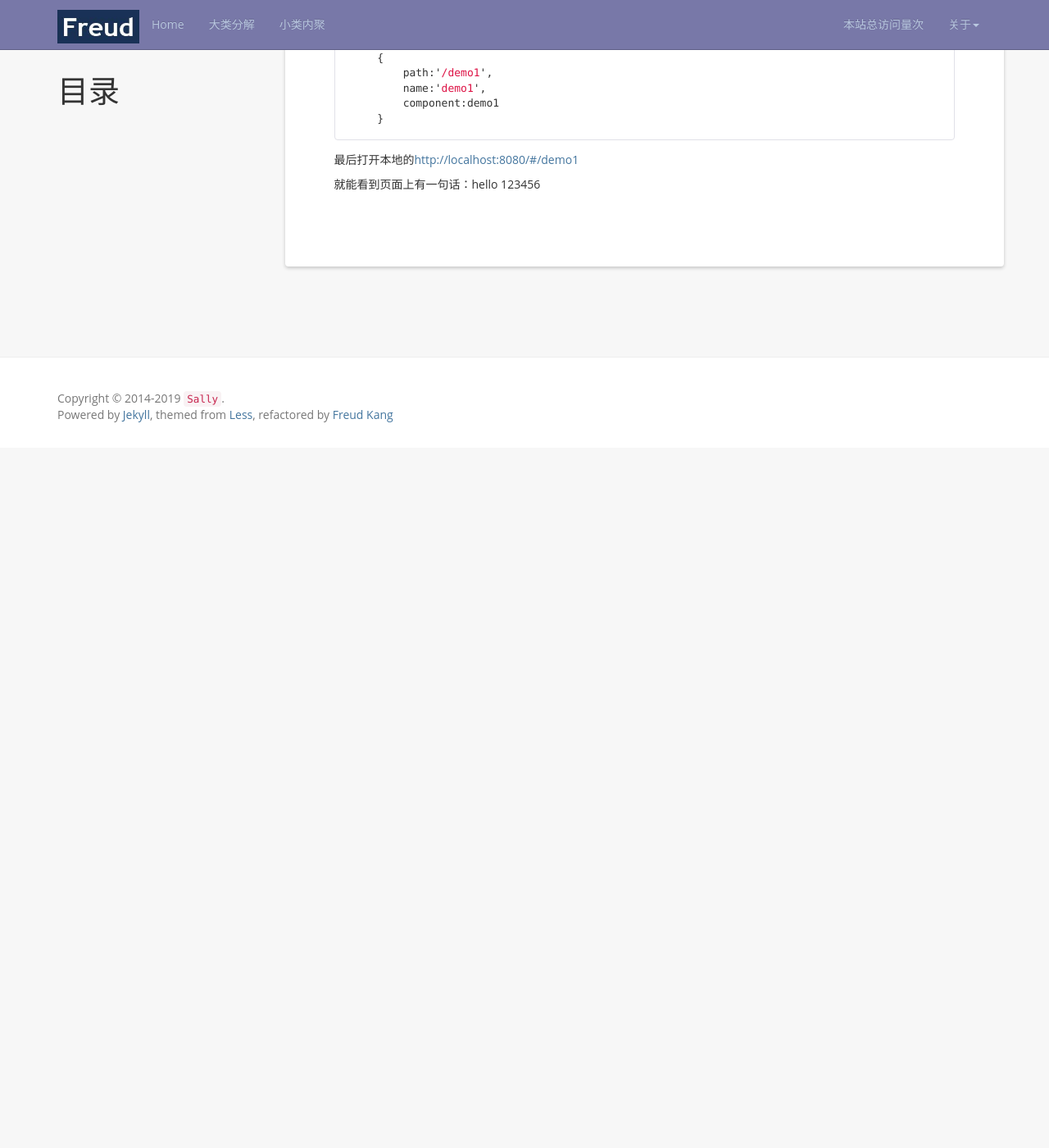
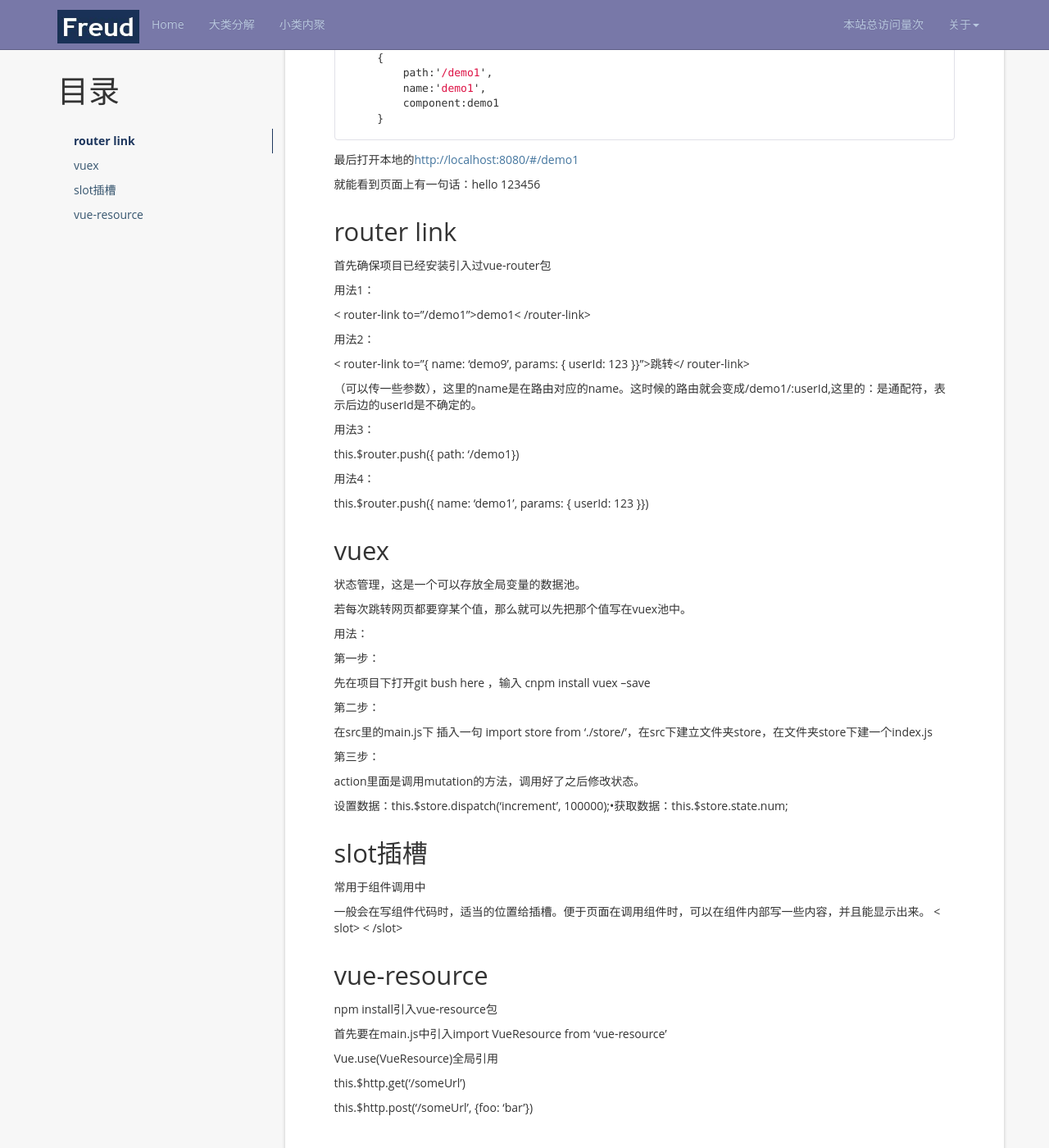
Before and after one commit to Sallyfafafa/Sallyfafafa.github.io, a Jekyll site: the page built from _posts/2019-06-14-vue-router.md, in a window 1280 px wide and 1400 px high, scrolled down 768 px. Shown: the whole window at 82% size. Built offline with Jekyll 4.4.1, drawn with Linux system fonts in a browser that asks for light colours; nearby versions of some CDN libraries; a script that is not in the unit is left out; comment, search, counter and statistics services are not loaded; before the commit the page ends 1314 px from its top, so only the background shows below that.

Commit message:
vuechange

```diff
--- a/_posts/2019-06-14-vue-router.md
+++ b/_posts/2019-06-14-vue-router.md
@@ -43,3 +43,71 @@ import demo1 from '@/pages/demo1/demo1'
 最后打开本地的[http://localhost:8080/#/demo1](http://localhost:8080/#/demo1)
 
 就能看到页面上有一句话：hello 123456
+
+router link
+-----------------
+
+首先确保项目已经安装引入过vue-router包
+
+用法1：
+
+< router-link to="/demo1">demo1< /router-link>
+
+用法2：
+
+< router-link to="{ name: 'demo9', params: { userId: 123 }}">跳转</ router-link>
+
+（可以传一些参数），这里的name是在路由对应的name。这时候的路由就会变成/demo1/:userId,这里的：是通配符，表示后边的userId是不确定的。
+
+用法3：
+
+this.$router.push({ path: '/demo1})
+
+用法4：
+
+this.$router.push({ name: 'demo1', params: { userId: 123 }})
+
+
+vuex
+-----------------------
+
+状态管理，这是一个可以存放全局变量的数据池。
+
+若每次跳转网页都要穿某个值，那么就可以先把那个值写在vuex池中。
+
+用法：
+
+第一步：
+
+先在项目下打开git bush here ，输入 cnpm install vuex --save
+
+第二步：
+
+在src里的main.js下 插入一句 import store from './store/'，在src下建立文件夹store，在文件夹store下建一个index.js
+
+第三步：
+
+action里面是调用mutation的方法，调用好了之后修改状态。
+
+
+设置数据：this.$store.dispatch('increment', 100000);•获取数据：this.$store.state.num;
+
+
+slot插槽
+--------------
+常用于组件调用中
+
+一般会在写组件代码时，适当的位置给插槽。便于页面在调用组件时，可以在组件内部写一些内容，并且能显示出来。
+< slot> < /slot>
+
+vue-resource
+-------------
+npm install引入vue-resource包
+
+首先要在main.js中引入import VueResource from 'vue-resource'
+
+Vue.use(VueResource)全局引用
+
+this.$http.get('/someUrl')
+
+this.$http.post('/someUrl', {foo: 'bar'})
```
Also changed, not shown: _posts/2019-06-09-vue基础知识点.md (+66 -1 lines), images/vue中的dom.png (added), images/计算案例.png (added).
